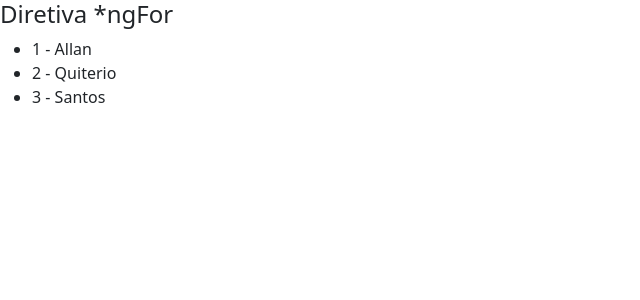
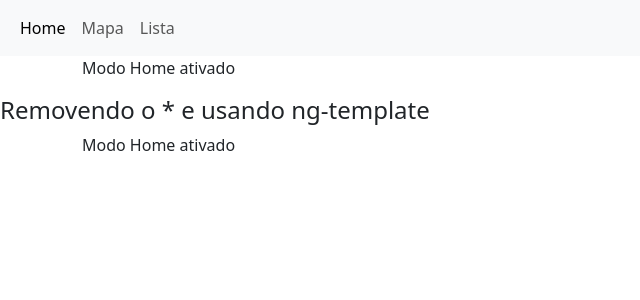
Before and after one commit to Allan-Quiterio/Diretivas_Angular, an Angular app: page / in a window 1280 px wide. Shown: the top 300 px of the page, without its empty margins (0-640 px from the left). Built offline with nearby package versions, Linux system fonts and the light colour scheme.

Commit message:
feat: uso do * e do ng-template

```diff
--- a/src/app/app.component.html
+++ b/src/app/app.component.html
@@ -1,3 +1,3 @@
 <!-- <app-diretiva-ngif></app-diretiva-ngif> -->
-<!-- <app-diretiva-ngswitch></app-diretiva-ngswitch> -->
-<app-diretiva-ngfor></app-diretiva-ngfor>
+<app-diretiva-ngswitch></app-diretiva-ngswitch>
+<!-- <app-diretiva-ngfor></app-diretiva-ngfor> -->
--- a/src/app/diretiva-ngfor/diretiva-ngfor.component.html
+++ b/src/app/diretiva-ngfor/diretiva-ngfor.component.html
@@ -3,3 +3,12 @@
 <ul>
   <li *ngFor="let curso of cursos; let i = index">{{ i + 1 }} - {{ curso }}</li>
 </ul>
+
+<h4>Removendo o * e usando ng-template</h4>
+
+<!-- Por baixo dos panos, o Angular utiliza o ngFor dessa forma -->
+<ul>
+  <ng-template ngFor let-curso [ngForOf]="cursos" let-i="index">
+    <li>{{ i + 1 }} - {{ curso }}</li>
+  </ng-template>
+</ul>
--- a/src/app/diretiva-ngif/diretiva-ngif.component.html
+++ b/src/app/diretiva-ngif/diretiva-ngif.component.html
@@ -25,3 +25,14 @@
 <div [hidden]="mostrarCurso">
   <p>Não existem cursos para serem listados</p>
 </div>
+
+<h4>Removendo o * e usando ng-template</h4>
+
+<div *ngIf="mostrarCurso">
+  <p>Lista de cursos aqui</p>
+</div>
+
+<!-- Por baixo dos panos o Angular transforma o *ngIf nisso:-->
+<ng-template [ngIf]="mostrarCurso">
+  <div>Lista de cursos aqui</div>
+</ng-template>
--- a/src/app/diretiva-ngswitch/diretiva-ngswitch.component.html
+++ b/src/app/diretiva-ngswitch/diretiva-ngswitch.component.html
@@ -33,3 +33,19 @@
   <p *ngSwitchCase="'lista'">Modo Lista ativado</p>
   <p *ngSwitchDefault>Modo Home ativado</p>
 </div>
+
+<h4>Removendo o * e usando ng-template</h4>
+
+<!-- Uma outra maneira mais robusta de fazer a execução à cima, utilizando o ng-template -->
+<div class="container" [ngSwitch]="aba">
+  <ng-template [ngSwitchCase]="'mapa'">
+    <p>Modo Mapa ativado</p>
+  </ng-template>
+  <ng-template [ngSwitchCase]="'lista'">
+    <p>Modo Lista ativado</p>
+  </ng-template>
+  <!-- Nesse caso, estamos usando o switch case para o home e definindo na mesma tag que ele é o padrão ngSwitchDefault -->
+  <ng-template [ngSwitchCase]="'home'" ngSwitchDefault>
+    <p>Modo Home ativado</p>
+  </ng-template>
+</div>
```
